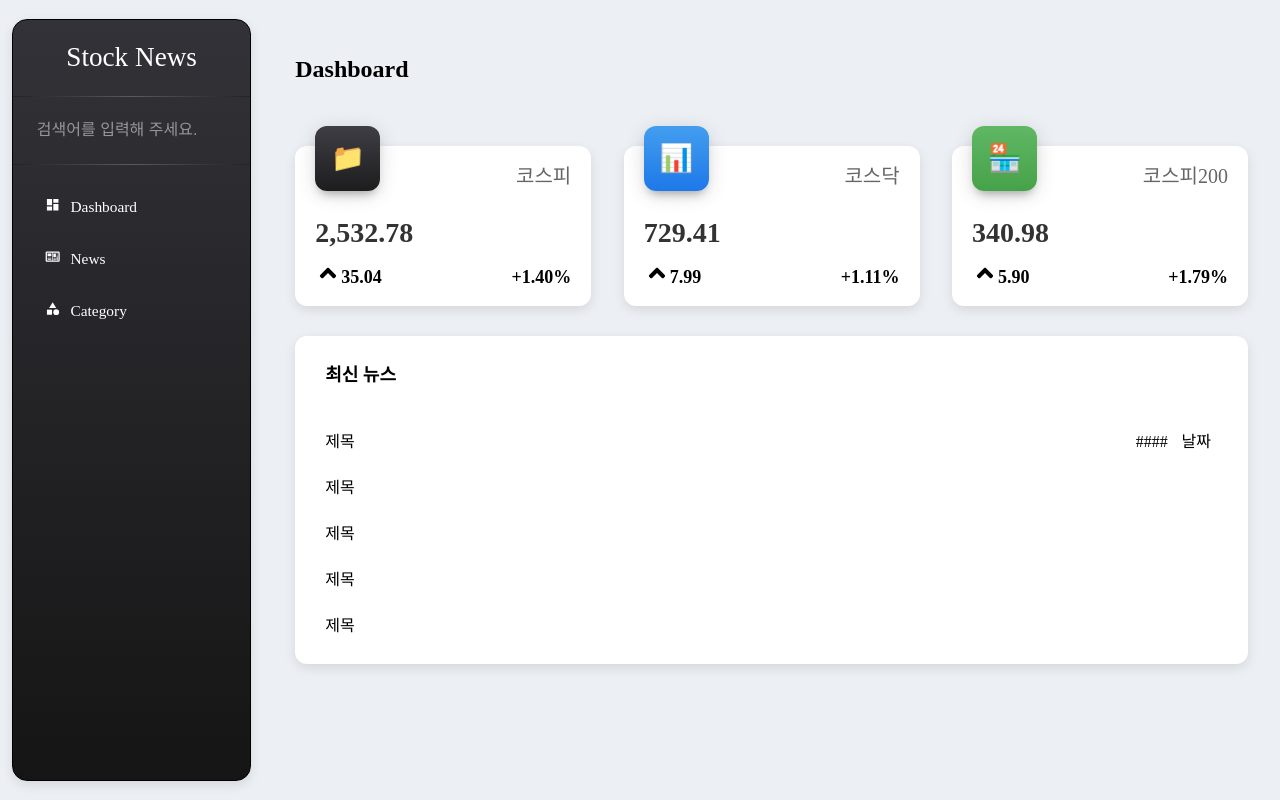
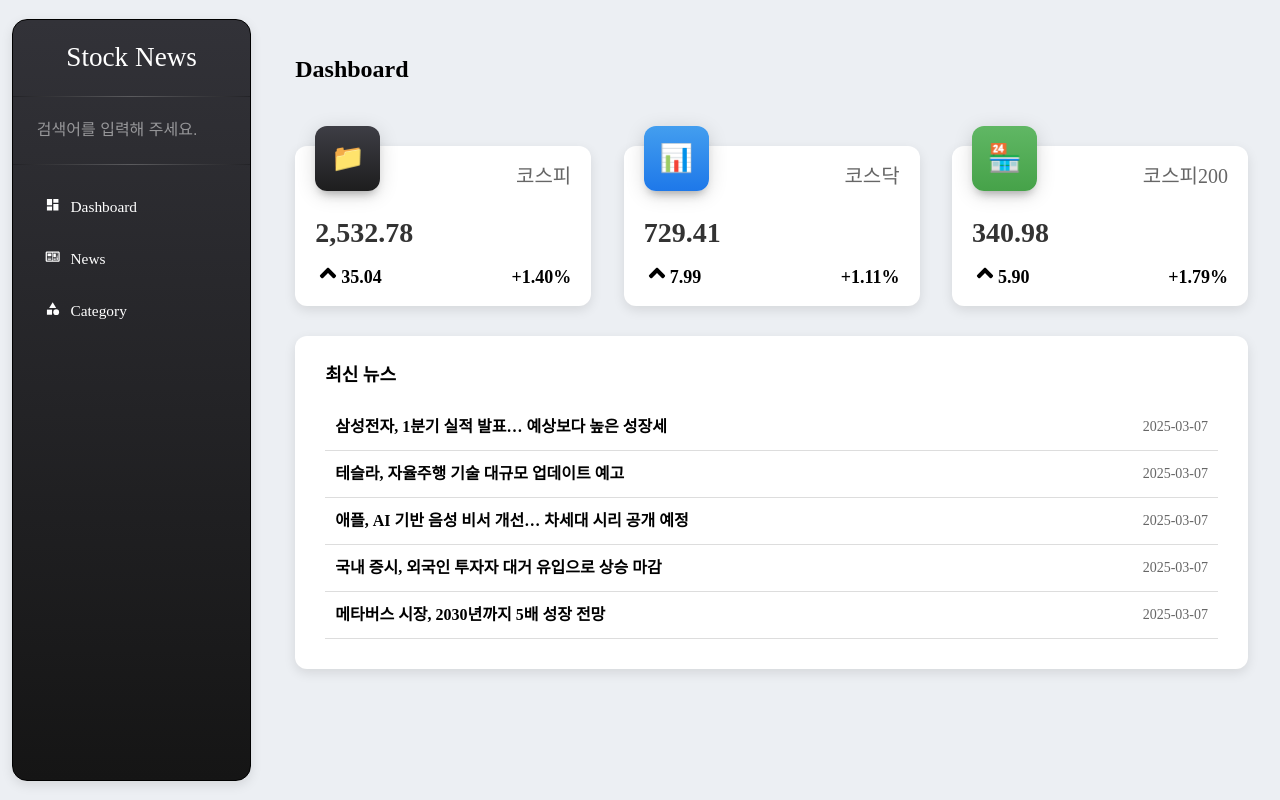
Before and after one commit to dongyoon7212/news_cms_front, a React (Create React App) app: page / in a window 1280 px wide. Built offline with nearby package versions, Linux system fonts and the light colour scheme.

Commit message:
Feat: mainpage news 아코디언 스타일 적용

```diff
--- a/src/pages/CategoryPage/CategoryPage.jsx
+++ b/src/pages/CategoryPage/CategoryPage.jsx
@@ -1,5 +1,14 @@
+/** @jsxImportSource @emotion/react */
+import * as s from "./style";
+
 function CategoryPage() {
-	return <div>categorypage</div>;
+	return (
+		<div css={s.layout}>
+			<div css={s.scrum}>
+				<h3>Category</h3>
+			</div>
+		</div>
+	);
 }
 
 export default CategoryPage;
--- a/src/pages/CategoryPage/style.js
+++ b/src/pages/CategoryPage/style.js
@@ -0,0 +1,20 @@
+import { css } from "@emotion/react";
+
+export const layout = css`
+	display: flex;
+	flex-direction: column;
+	width: 76vw; /* 사이드바 17vw 제외 */
+	padding: 2rem;
+`;
+
+export const scrum = css`
+	width: 100%;
+	height: 10%;
+	display: flex;
+	align-items: center;
+
+	& > h3 {
+		font-size: 1.5rem;
+		font-weight: bold;
+	}
+`;
--- a/src/pages/MainPage/MainPage.jsx
+++ b/src/pages/MainPage/MainPage.jsx
@@ -1,4 +1,5 @@
 /** @jsxImportSource @emotion/react */
+import { useEffect, useRef, useState } from "react";
 import Card from "../../components/Card/Card";
 import * as s from "./style";
 
@@ -29,7 +30,71 @@ const cardsData = [
 	},
 ];
 
+const newsData = [
+	{
+		id: 1,
+		title: "삼성전자, 1분기 실적 발표… 예상보다 높은 성장세",
+		date: "2025-03-07",
+		source: "연합뉴스",
+		summary:
+			"삼성전자는 올해 1분기 실적이 시장의 예상치를 상회했다고 발표했다. 반도체 부문 회복과 함께 스마트폰 판매 호조가 주요 원인으로 분석된다.",
+	},
+	{
+		id: 2,
+		title: "테슬라, 자율주행 기술 대규모 업데이트 예고",
+		date: "2025-03-07",
+		source: "블룸버그",
+		summary:
+			"일론 머스크는 트위터를 통해 FSD(완전 자율 주행) 기술의 대규모 업데이트를 발표하며 주가가 5% 상승했다.",
+	},
+	{
+		id: 3,
+		title: "애플, AI 기반 음성 비서 개선… 차세대 시리 공개 예정",
+		date: "2025-03-07",
+		source: "CNBC",
+		summary:
+			"애플이 WWDC 2025에서 새로운 AI 음성 비서를 공개할 예정이며, 이는 기존 시리보다 훨씬 향상된 성능을 제공할 것으로 예상된다.",
+	},
+	{
+		id: 4,
+		title: "국내 증시, 외국인 투자자 대거 유입으로 상승 마감",
+		date: "2025-03-07",
+		source: "한국경제",
+		summary:
+			"코스피와 코스닥 지수 모두 상승 마감하며, 외국인 투자자의 매수세가 지속되고 있다.",
+	},
+	{
+		id: 5,
+		title: "메타버스 시장, 2030년까지 5배 성장 전망",
+		date: "2025-03-07",
+		source: "포브스",
+		summary:
+			"전문가들은 메타버스 시장이 2030년까지 5배 이상 성장할 것이라 전망하며, 주요 IT 기업들의 투자 경쟁이 치열해지고 있다.",
+	},
+];
+
 function MainPage() {
+	const [openIndex, setOpenIndex] = useState(null);
+	const contentRefs = useRef([]);
+
+	const toggleAccordion = (index) => {
+		setOpenIndex(openIndex === index ? null : index);
+	};
+
+	useEffect(() => {
+		contentRefs.current.forEach((el, index) => {
+			if (el) {
+				if (openIndex === index) {
+					el.style.maxHeight = el.scrollHeight + "px";
+					el.style.opacity = "1";
+				} else {
+					el.style.maxHeight = "0px";
+					el.style.opacity = "0";
+				}
+			}
+		});
+	}, [openIndex]);
+
 	return (
 		<div css={s.layout}>
 			<div css={s.scrum}>
@@ -42,25 +107,28 @@ function MainPage() {
 			</div>
 			<div css={s.newsContainer}>
 				<h1>최신 뉴스</h1>
-				<div css={s.newsBox}>
-					<ul>
-						<li>
-							<a href="#" target="_black" css={s.news}>
-								<div css={s.newsTitle}>
-									<h5>제목</h5>
-								</div>
-								<div css={s.newsInfo}>
-									<h5>####</h5>
-									<h5>날짜</h5>
-								</div>
-							</a>
-						</li>
-						<li>제목</li>
-						<li>제목</li>
-						<li>제목</li>
-						<li>제목</li>
-					</ul>
-				</div>
+				{newsData.map((news, index) => (
+					<div
+						key={news.id}
+						css={s.newsItem}
+						onClick={() => toggleAccordion(index)}
+					>
+						<div css={s.newsHeader}>
+							<span css={s.newsTitle}>{news.title}</span>
+							<span css={s.newsDate}>{news.date}</span>
+						</div>
+						<div
+							ref={(el) => (contentRefs.current[index] = el)}
+							css={s.newsSummary}
+							style={{
+								maxHeight: "0px",
+								opacity: "0",
+							}}
+						>
+							<p>{news.summary}</p>
+						</div>
+					</div>
+				))}
 			</div>
 		</div>
 	);
--- a/src/pages/MainPage/style.js
+++ b/src/pages/MainPage/style.js
@@ -36,32 +36,49 @@ export const newsContainer = css`
 	& > h1 {
 		font-size: 18px;
 		font-weight: bold;
-		margin-bottom: 50px;
+		margin-bottom: 20px;
 	}
 `;
 
-export const newsBox = css`
-	& > ul {
-		display: flex;
-		flex-direction: column;
-		gap: 30px;
+export const newsItem = css`
+	border-bottom: 1px solid #ddd;
+	box-sizing: border-box;
+	padding: 15px 10px;
+	cursor: pointer;
+	transition: background-color 0.3s ease;
+
+	&:hover {
+		background-color: rgba(0, 0, 0, 0.05);
 	}
 `;
 
-export const news = css`
-	text-decoration: none;
-	color: black;
-	width: 100%;
+export const newsHeader = css`
 	display: flex;
 	justify-content: space-between;
+	align-items: center;
 `;
 
 export const newsTitle = css`
-	width: 90%;
+	font-size: 16px;
+	font-weight: bold;
 `;
 
-export const newsInfo = css`
-	width: 10%;
-	display: flex;
-	justify-content: space-around;
+export const newsDate = css`
+	font-size: 14px;
+	color: #666;
 `;
+
+export const newsSummary = css`
+	font-size: 14px;
+	color: #444;
+	overflow: hidden;
+	transition: max-height 0.4s ease-in-out, opacity 0.4s ease-in-out;
+
+	& > p {
+		padding-top: 15px;
+	}
+`;
+
+export const newsSummaryVisible = css`
+	display: block;
+`;
--- a/src/pages/NewsPage/NewsPage.jsx
+++ b/src/pages/NewsPage/NewsPage.jsx
@@ -1,5 +1,36 @@
+/** @jsxImportSource @emotion/react */
+import * as s from "./style";
+
 function NewsPage() {
-	return <div>newsPage</div>;
+	return (
+		<div css={s.layout}>
+			<div css={s.scrum}>
+				<h3>News</h3>
+			</div>
+			<div css={s.newsContainer}>
+				<h1>뉴스</h1>
+				<div css={s.newsBox}>
+					<ul>
+						<li>
+							<a href="#" target="_black" css={s.news}>
+								<div css={s.newsTitle}>
+									<h5>제목</h5>
+								</div>
+								<div css={s.newsInfo}>
+									<h5>####</h5>
+									<h5>날짜</h5>
+								</div>
+							</a>
+						</li>
+						<li>제목</li>
+						<li>제목</li>
+						<li>제목</li>
+						<li>제목</li>
+					</ul>
+				</div>
+			</div>
+		</div>
+	);
 }
 
 export default NewsPage;
--- a/src/pages/NewsPage/style.js
+++ b/src/pages/NewsPage/style.js
@@ -0,0 +1,61 @@
+import { css } from "@emotion/react";
+
+export const layout = css`
+	display: flex;
+	flex-direction: column;
+	width: 76vw; /* 사이드바 17vw 제외 */
+	padding: 2rem;
+`;
+
+export const scrum = css`
+	width: 100%;
+	height: 10%;
+	display: flex;
+	align-items: center;
+
+	& > h3 {
+		font-size: 1.5rem;
+		font-weight: bold;
+	}
+`;
+
+export const newsContainer = css`
+	margin-top: 30px;
+	background-color: #fff;
+	border-radius: 12px;
+	box-shadow: 0px 4px 12px rgba(0, 0, 0, 0.1);
+	padding: 30px;
+
+	& > h1 {
+		font-size: 18px;
+		font-weight: bold;
+		margin-bottom: 50px;
+	}
+`;
+
+export const newsBox = css`
+	& > ul {
+		display: flex;
+		flex-direction: column;
+		padding-left: 10px;
+		gap: 30px;
+	}
+`;
+
+export const news = css`
+	text-decoration: none;
+	color: black;
+	width: 100%;
+	display: flex;
+	justify-content: space-between;
+`;
+
+export const newsTitle = css`
+	width: 90%;
+`;
+
+export const newsInfo = css`
+	width: 10%;
+	display: flex;
+	justify-content: space-around;
+`;
```
